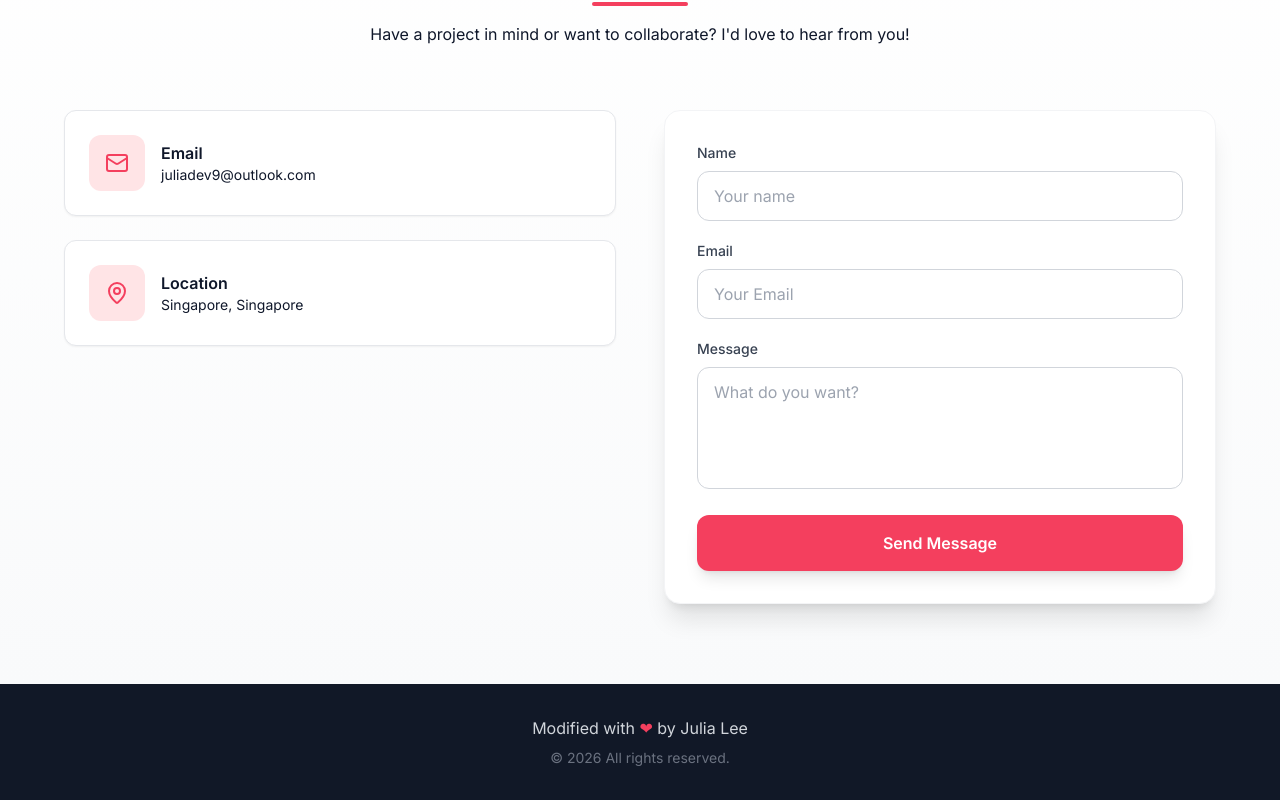
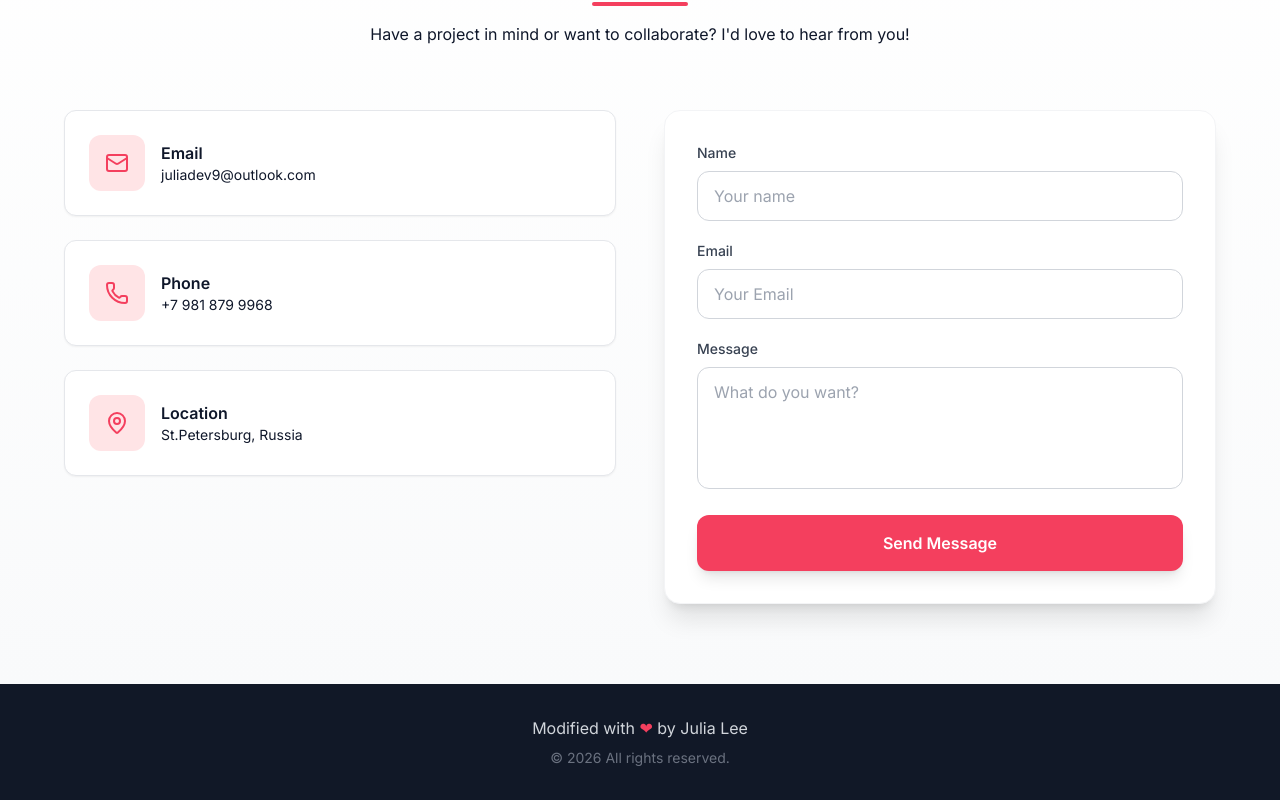
Before and after one commit to king3799/everett-king, a React (Vite) app: page / in a window 1280 px wide. Shown: the part 5529-6329 px from the top of the page. Built offline with nearby package versions, Linux system fonts and the light colour scheme; no server answers.

Commit message:
add:contact info

```diff
--- a/src/components/Contact.jsx
+++ b/src/components/Contact.jsx
@@ -106,18 +106,18 @@ export default function Contact({ theme }) {
                 text="juliadev9@outlook.com"
                 link="mailto:juliadev9@outlook.com"
               />
-              {/* <ContactInfo
+              <ContactInfo
                 theme={theme}
                 icon={<Phone size={24} />}
                 title="Phone"
-                text="+1 650 450 8734"
-                link="tel:+16504508734"
-              /> */}
+                text="+7 981 879 9968"
+                link="tel:79818799968"
+              />
               <ContactInfo
                 theme={theme}
                 icon={<MapPin size={24} />}
                 title="Location"
-                text="Singapore, Singapore"
+                text="St.Petersburg, Russia"
               />
             </div>
 
```
